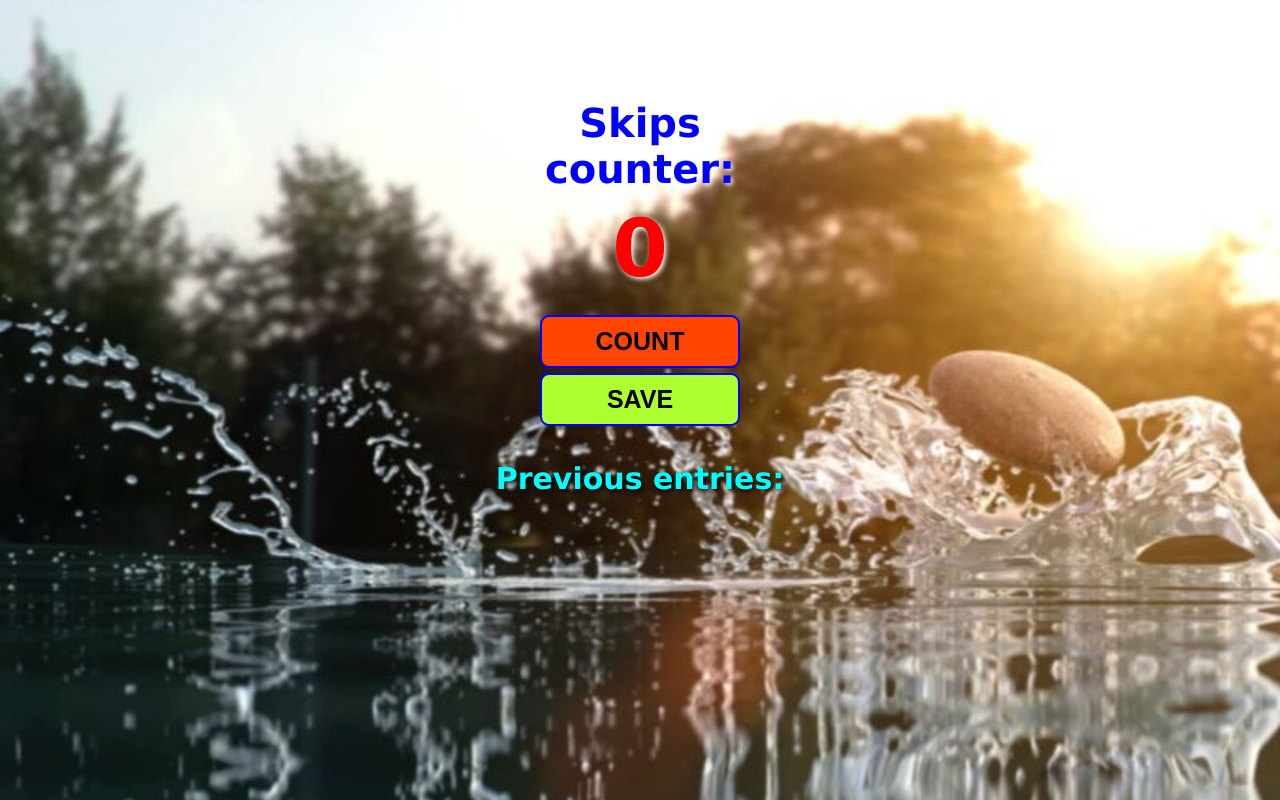
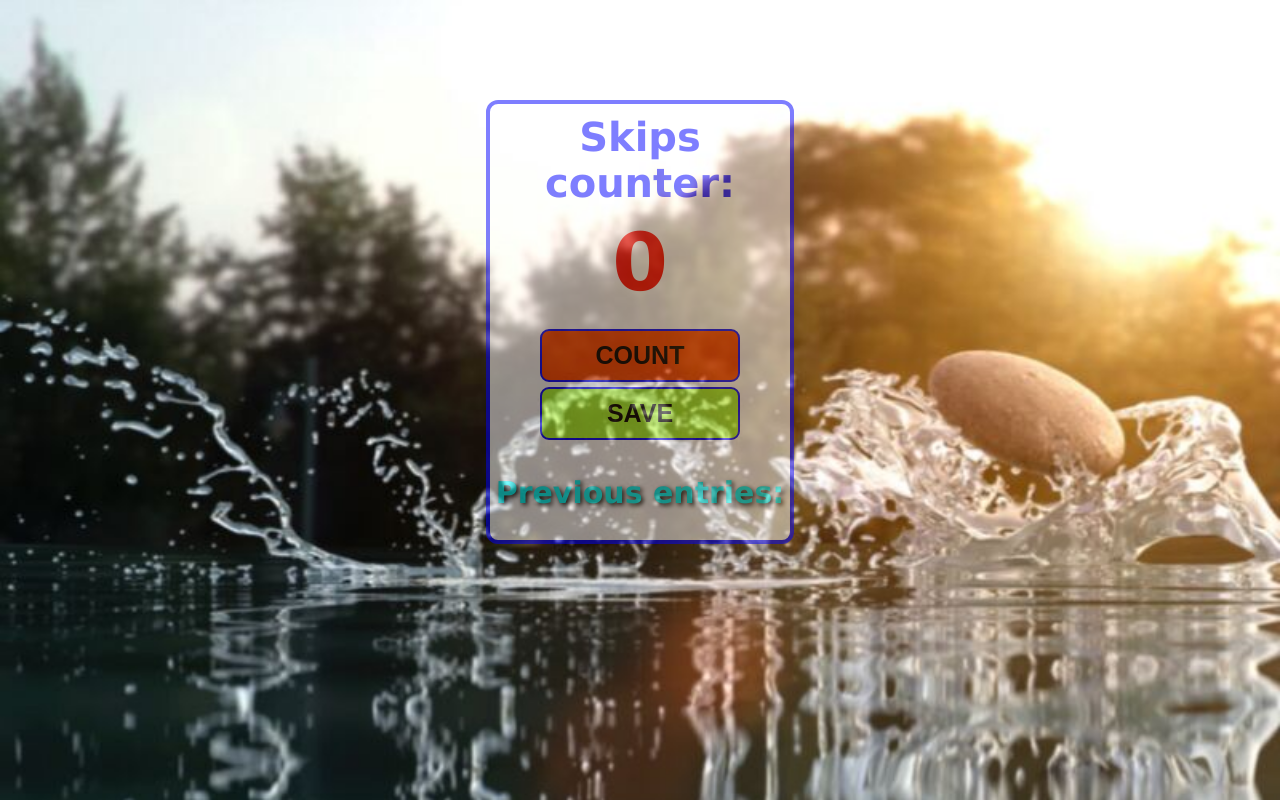
Before and after one commit to MihaElena/Pebble-Skips-Counter, a plain HTML site: page index.html in a window 1280 px wide. Drawn offline with Linux system fonts and the light colour scheme.

Commit message:
Update index.css

```diff
--- a/index.css
+++ b/index.css
@@ -12,6 +12,10 @@ div {
     width: 300px;
     margin-left: auto;
     margin-right: auto;
+    background: white;
+    border: 4px solid blue;
+    border-radius: 12px;
+    opacity: 0.5;
 }
 
 h1 {
```
